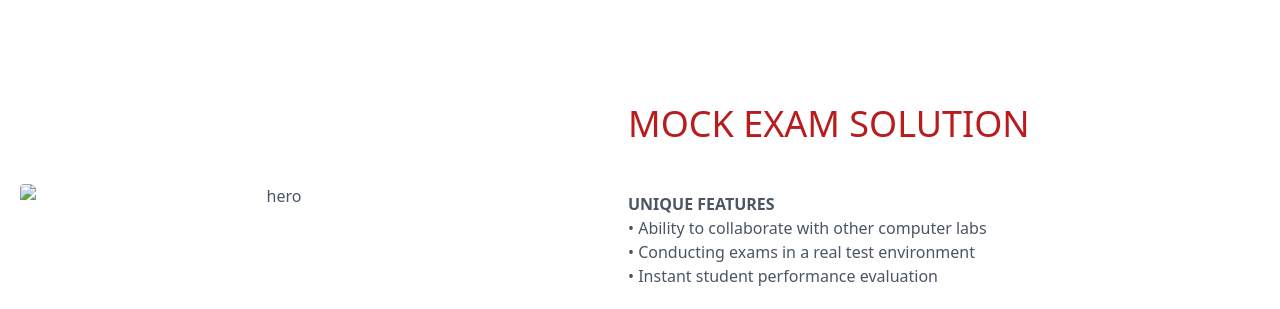
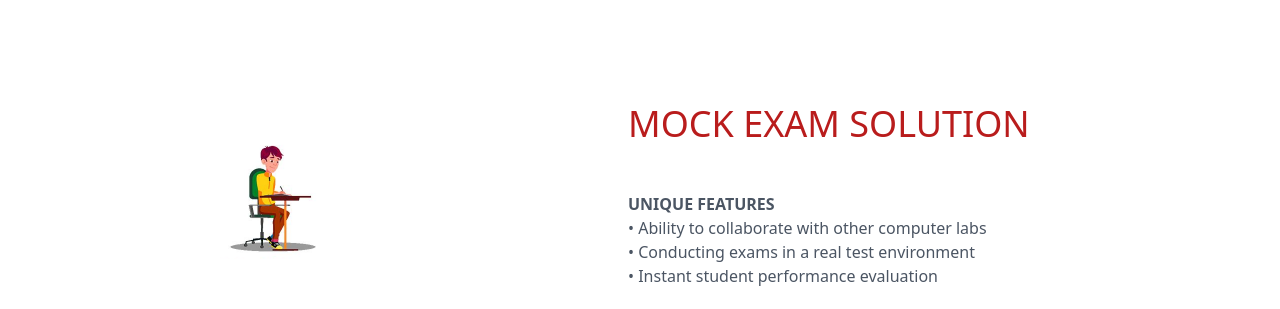
Before and after one commit to kajal-Kach/kajal-kach.github.io, a plain HTML site: page learn.html in a window 1280 px wide. Shown: the part 4200-4509 px from the top of the page. Drawn offline with nearby package versions, Linux system fonts and the light colour scheme.

Commit message:
Update learn.html

```diff
--- a/learn.html
+++ b/learn.html
@@ -405,7 +405,7 @@ div.polaroid {
 <section class="text-gray-600 body-font">
   <div class="container mx-auto flex px-5 py-24 md:flex-row flex-col items-center">
     <div class="lg:max-w-lg lg:w-full md:w-1/2 w-5/6 mb-10 md:mb-0">
-      <center><img class="object-cover object-center rounded" alt="hero" src="images/mes.png"></center>
+      <center><img class="object-cover object-center rounded" alt="hero" src="images/mes.jpg"></center>
     </div>
     <div class="lg:flex-grow md:w-1/2 lg:pl-24 md:pl-16 flex flex-col md:items-start md:text-left items-center text-center">
       <h1 class="title-font sm:text-4xl text-3xl mb-4 font-medium text-red-700">MOCK EXAM SOLUTION
```
